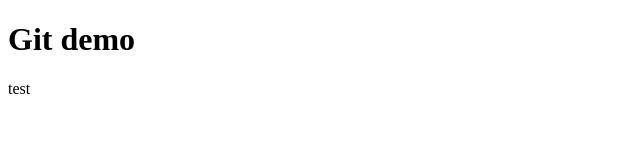
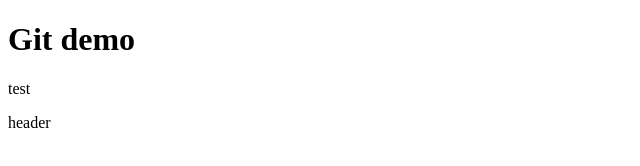
Before and after one commit to ZQWang39/git-demo, a plain HTML site: page index.html in a window 1280 px wide. Shown: the full height of the page, 0-640 px from the left. Drawn offline with Linux system fonts and the light colour scheme.

Commit message:
Add header container

```diff
--- a/index.html
+++ b/index.html
@@ -9,5 +9,8 @@
 <body>
     <h1>Git demo</h1>
     <p>test</p>
+    <div>
+        header
+    </div>
 </body>
 </html>
```
